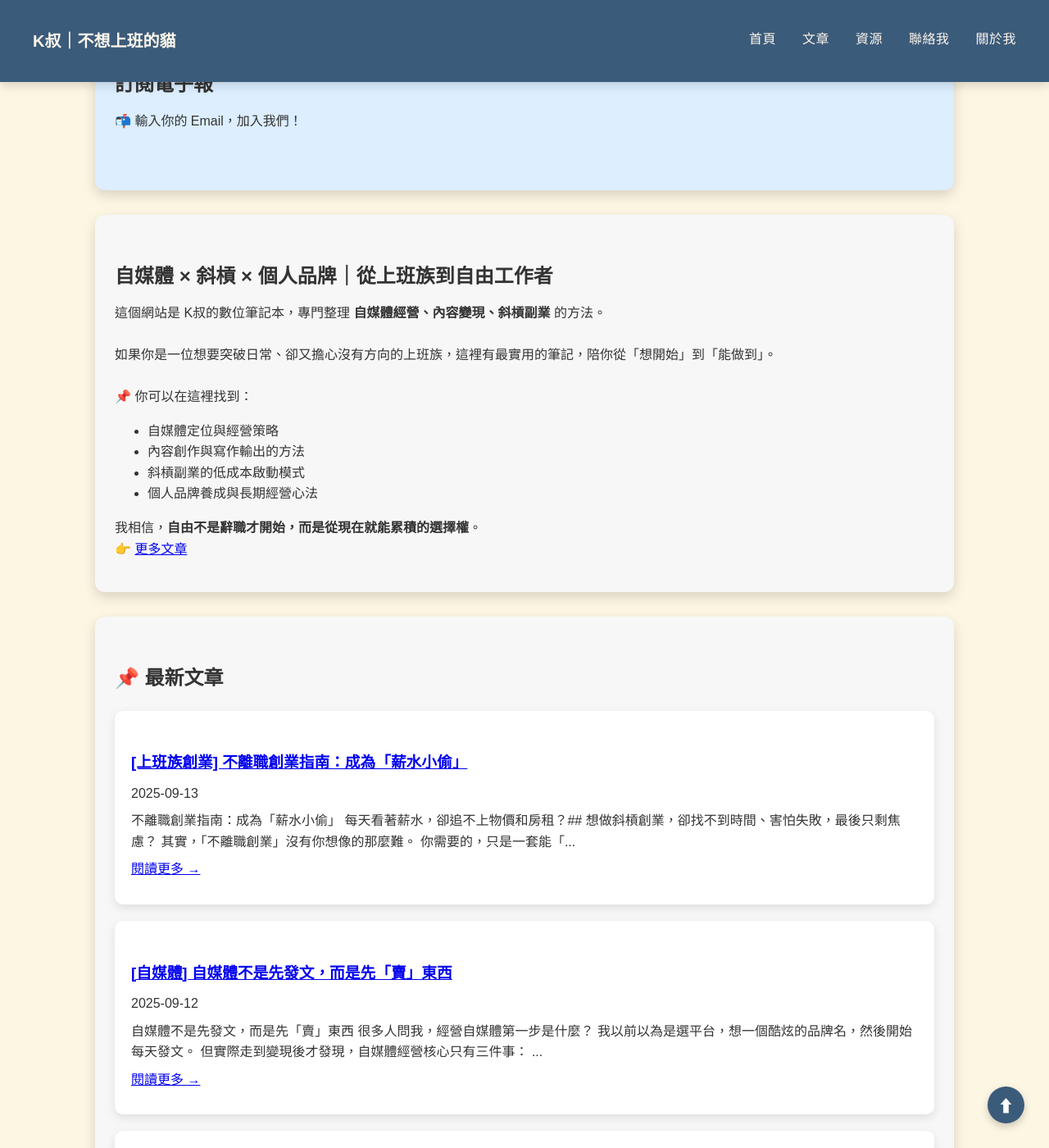
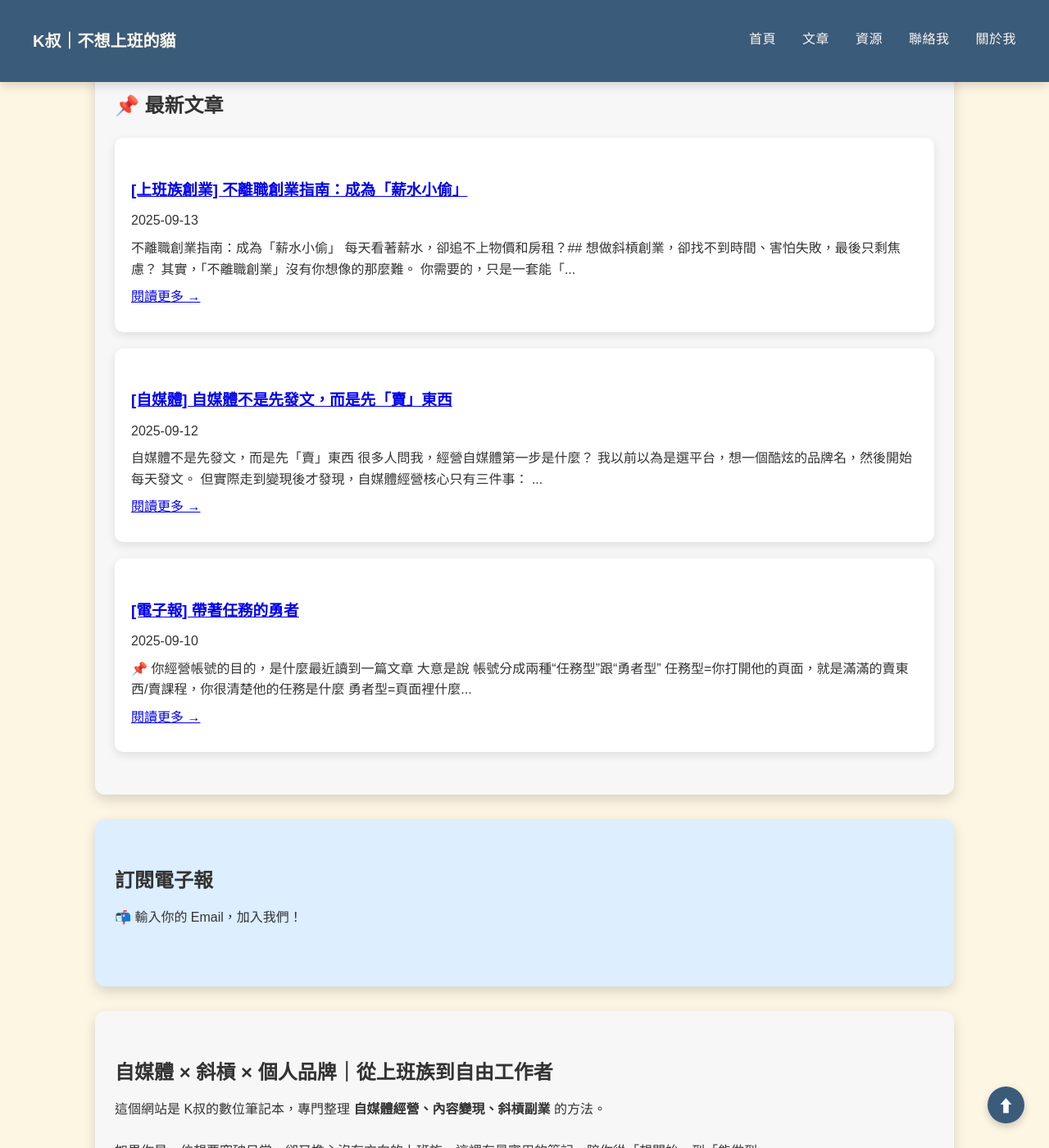
Before and after one commit to KenHAI666/Runing9TO5, a Jekyll site: the page built from index.md, in a window 1280 px wide and 1400 px high, scrolled down 772 px. Shown: the whole window at 82% size. Built offline with Jekyll 4.4.1, drawn with Linux system fonts in a browser that asks for light colours; some of the changed text lies outside the part shown.

Commit message:
Update index.md

```diff
--- a/index.md
+++ b/index.md
@@ -10,7 +10,7 @@
   <p>自媒體經營 × 斜槓生活 × 個人品牌養成<br>
      陪你找到屬於自己的節奏，打造內容變現的可能性<br>
     幫 25–45 歲上班族，打造能在下班後也能賺錢的副業系統</p>
-<a href="#subscribe" class="cta-button">👉現在就訂閱免費電子報 </a>
+<a href="#subscribe" class="cta-button">👉現在就訂閱免費電子報<br> </a>
   <small>已有 100+ 上班族加入，開始打造自己的副業系統</small>
 </section>
 
@@ -39,6 +39,20 @@
   </div>
 </section>
 
+<!-- 最新文章區 -->
+<section class="card-section" style="background:#f7f7f7;">
+  <h2>📌 最新文章</h2>
+
+  {% for post in site.posts limit:3 %}
+    <div class="card-section-1">
+      <h3><a href="{{ post.url }}">{{ post.title }}</a></h3>
+      <p class="post-date">{{ post.date | date: "%Y-%m-%d" }}</p>
+      <p class="post-excerpt">{{ post.excerpt | strip_html | truncate:100 }}</p>
+      <a href="{{ post.url }}" class="read-more">閱讀更多 →</a>
+    </div>
+  {% endfor %}
+
+</section>
 <section class="card-section" style="background:#dceeff;" id="subscribe">
   <h2>訂閱電子報</h2>
   <p>📬 輸入你的 Email，加入我們！</p>
@@ -46,7 +60,6 @@
     <script async data-uid="49e70b7c7c" src="https://ken-66.kit.com/49e70b7c7c/index.js"></script>
   </div>
 </section>
-
 
 <!-- SEO 長文區 -->
 <section class="card-section" style="background:#f7f7f7;">
@@ -64,24 +77,11 @@
   </ul>
   <p>
   我相信，<b>自由不是辭職才開始，而是從現在就能累積的選擇權</b>。<br>
-  👉  <a href="https://runing9to5.com/articles/">更多文章</a>
+  👉  <a href="https://runing9to5.com/articles/">更多文章<br></a>
+  <a href="#subscribe" class="cta-button">👉現在就訂閱免費電子報<br> </a>
   </p>
 </section>
 
-<!-- 最新文章區 -->
-<section class="card-section" style="background:#f7f7f7;">
-  <h2>📌 最新文章</h2>
-
-  {% for post in site.posts limit:3 %}
-    <div class="card-section-1">
-      <h3><a href="{{ post.url }}">{{ post.title }}</a></h3>
-      <p class="post-date">{{ post.date | date: "%Y-%m-%d" }}</p>
-      <p class="post-excerpt">{{ post.excerpt | strip_html | truncate:100 }}</p>
-      <a href="{{ post.url }}" class="read-more">閱讀更多 →</a>
-    </div>
-  {% endfor %}
-
-</section>
 
 <section class="card-section" style="background:#FAFAFA;">
   <h2>關於我</h2>
```
